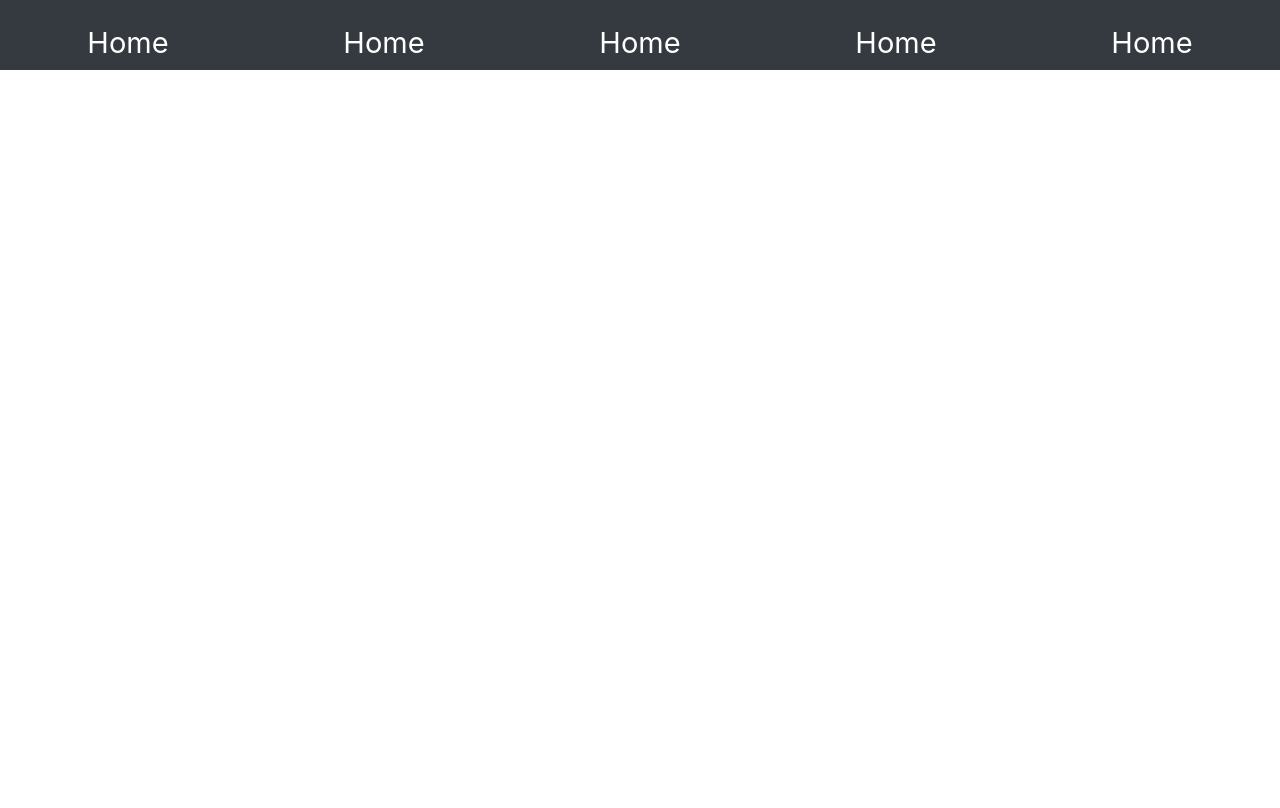
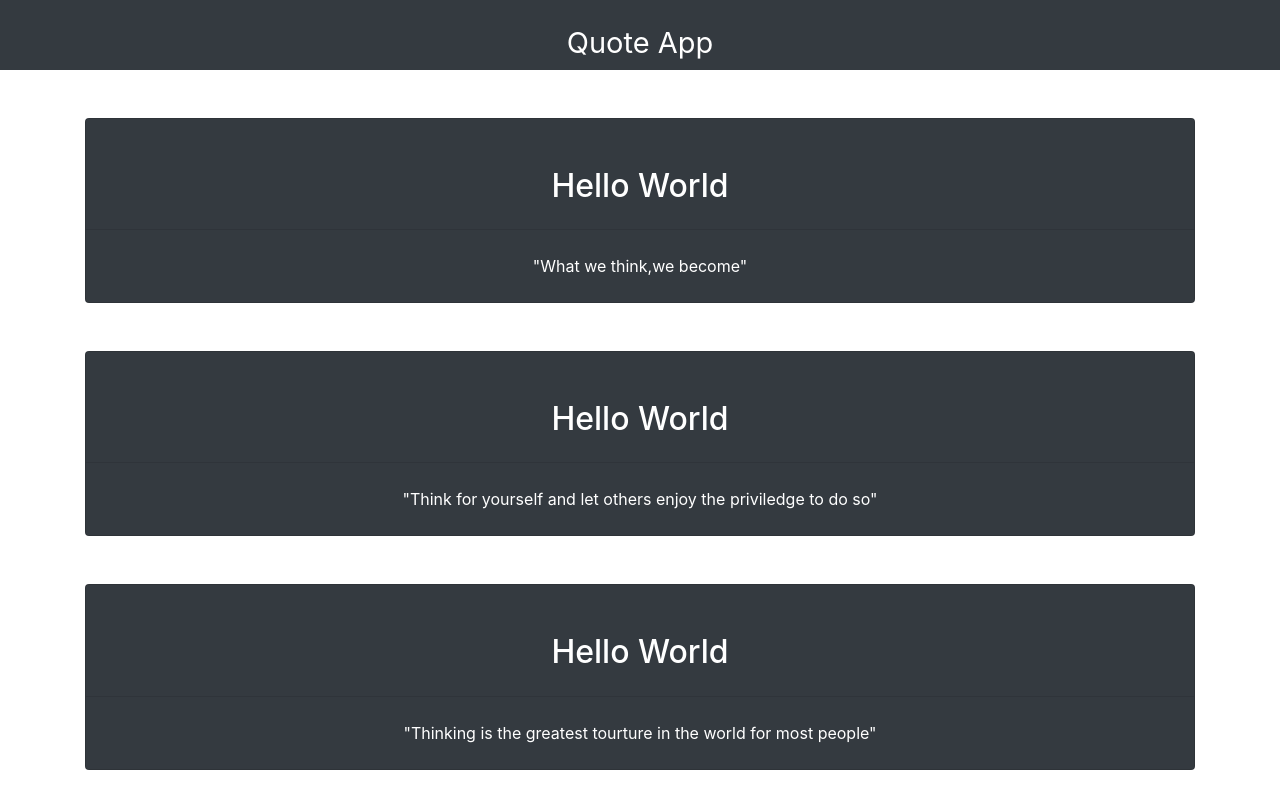
Before and after one commit to Kelvin-Wepo/Quotes-, an Angular app: page / in a window 1280 px wide. Shown: the top 808 px of the page. Built offline with nearby package versions, Linux system fonts and the light colour scheme.

Commit message:
st.this commit added a style to the footer

```diff
--- a/src/app/app.component.css
+++ b/src/app/app.component.css
@@ -15,24 +15,11 @@ header a{
 
 header a:hover{
   background-color: wheat;
-  color: black;
+  color: green;
   transition: 1.5s;
   cursor:col-resize;
 }
-.card {
-    /* Add shadows to create the "card" effect */
-    box-shadow: 0 4px 8px 0 rgba(0,0,0,0.2);
-    transition: 0.3s;
-    background-color: blue;
-    color: azure;
-  }
 
-  /* On mouse-over, add a deeper shadow */
-  .card:hover {
-    box-shadow: 0 8px 16px 0 rgba(0,0,0,0.2);
-  }
-
-  /* Add some padding inside the card container */
-  .container {
-    padding: 2px 16px;
-  }
+.home{
+  height: 98vh ;
+}
--- a/src/app/app.component.html
+++ b/src/app/app.component.html
@@ -9,16 +9,48 @@
 </head>
 <body>
   <header class=" d-flex justify-content-around bg-dark pt-3">
-    <a href=""> Home</a>
+    <!-- <a href=""> Home</a> -->
+    <a href="">Quote <span>App</span></a>
+    <!-- <a href="">Home</a>
     <a href="">Home</a>
-    <a href="">Home</a>
-    <a href="">Home</a>
-    <a href="">Home</a>
+    <a href="">Home</a> -->
   </header>
   <div class="container-main home" id="home">
-    <div class="container-main bg-black d-flex justify-content-center align-items-center">
-
+    <div class="container-main bg-black d-flex justify-content-center align-items-center m-5">
+      <div class="container myQuote">
+        <div class="card bg-dark text-white text-center">
+          <br><br>
+            <h2 class="">Hello World</h2>
+            <br><hr> <br>
+            <p>"What we think,we become"</p>
+            <br>
+        </div>
+      </div>
+    </div>
+    <div class="container-main bg-black d-flex justify-content-center align-items-center m-5">
+      <div class="container myQuote">
+        <div class="card bg-dark text-white text-center">
+          <br><br>
+            <h2 class="">Hello World</h2>
+            <br><hr> <br>
+            <p>"Think for yourself and let others enjoy the priviledge to do so"</p>
+            <br>
+        </div>
+      </div>
+    </div>
+    <div class="container-main bg-black d-flex justify-content-center align-items-center m-5">
+      <div class="container myQuote">
+        <div class="card bg-dark text-white text-center">
+          <br><br>
+            <h2 class="">Hello World</h2>
+            <br><hr> <br>
+            <p>"Thinking is the greatest tourture in the world for most people"</p>
+            <br>
+        </div>
+      </div>
     </div>
   </div>
+
+
 </body>
 </html>
```
